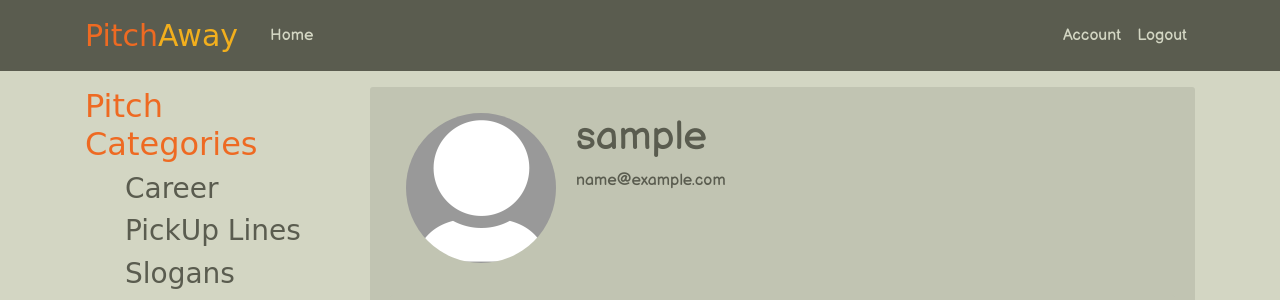
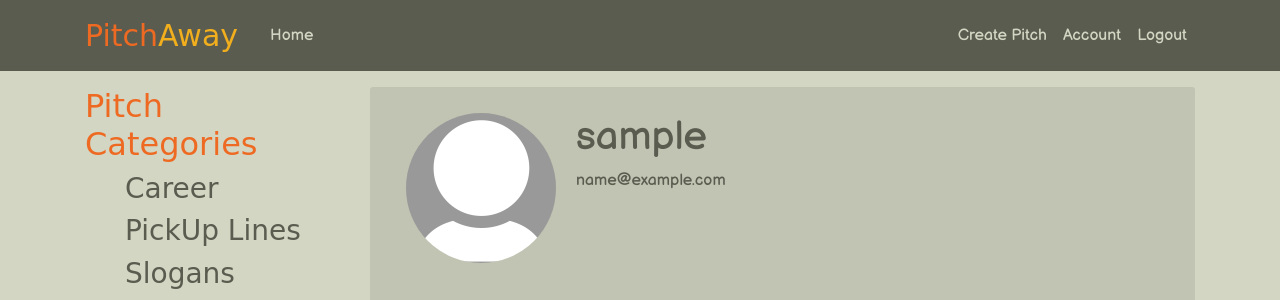
Before and after one commit to DerrickOdhiambo/Flask-IP3, a Flask app: page /account in a window 1280 px wide. Shown: the top 300 px of the page. Run offline with Flask 2, Linux system fonts and the light colour scheme; the visitor is signed in with stand-in values (Sample User, id 1); data comes from the database, SQL or seed files in the repository; parts of the project's set-up code (start-up, migrations or seed data) failed here and were passed over; some libraries are stand-ins or nearby versions; some web fonts are replaced.

Commit message:
create a navigation link to create a new post for a logged in user

```diff
--- a/app/templates/base.html
+++ b/app/templates/base.html
@@ -36,6 +36,7 @@
           <!-- Navbar Right Side -->
           <div class="navbar-nav">
             {% if current_user.is_authenticated %}
+            <a class="nav-item nav-link" href="{{ url_for('new_post') }}">Create Pitch</a>
             <a class="nav-item nav-link" href="{{ url_for('account') }}">Account</a>
             <a class="nav-item nav-link" href="{{ url_for('logout') }}">Logout</a>
             {% else %}
```
